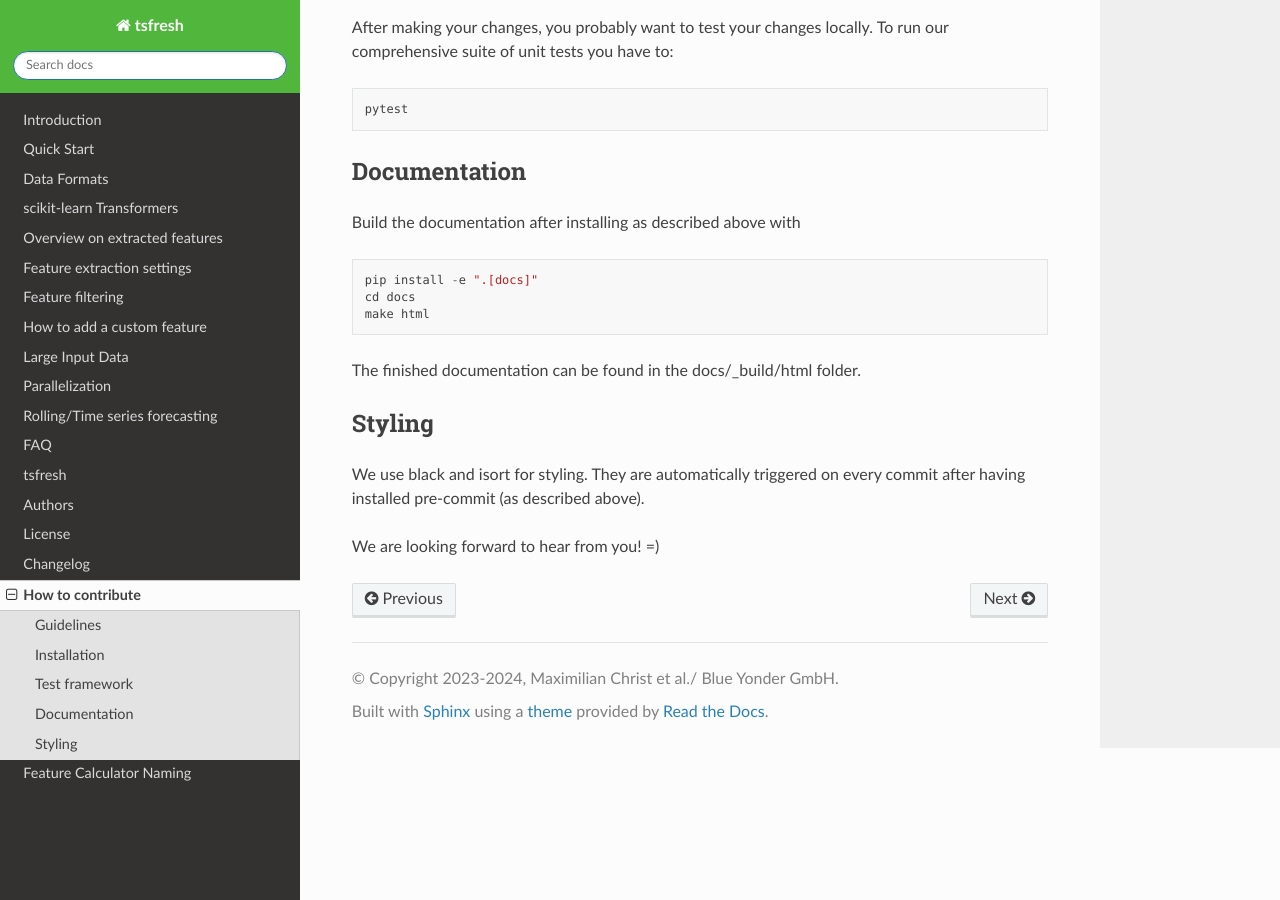
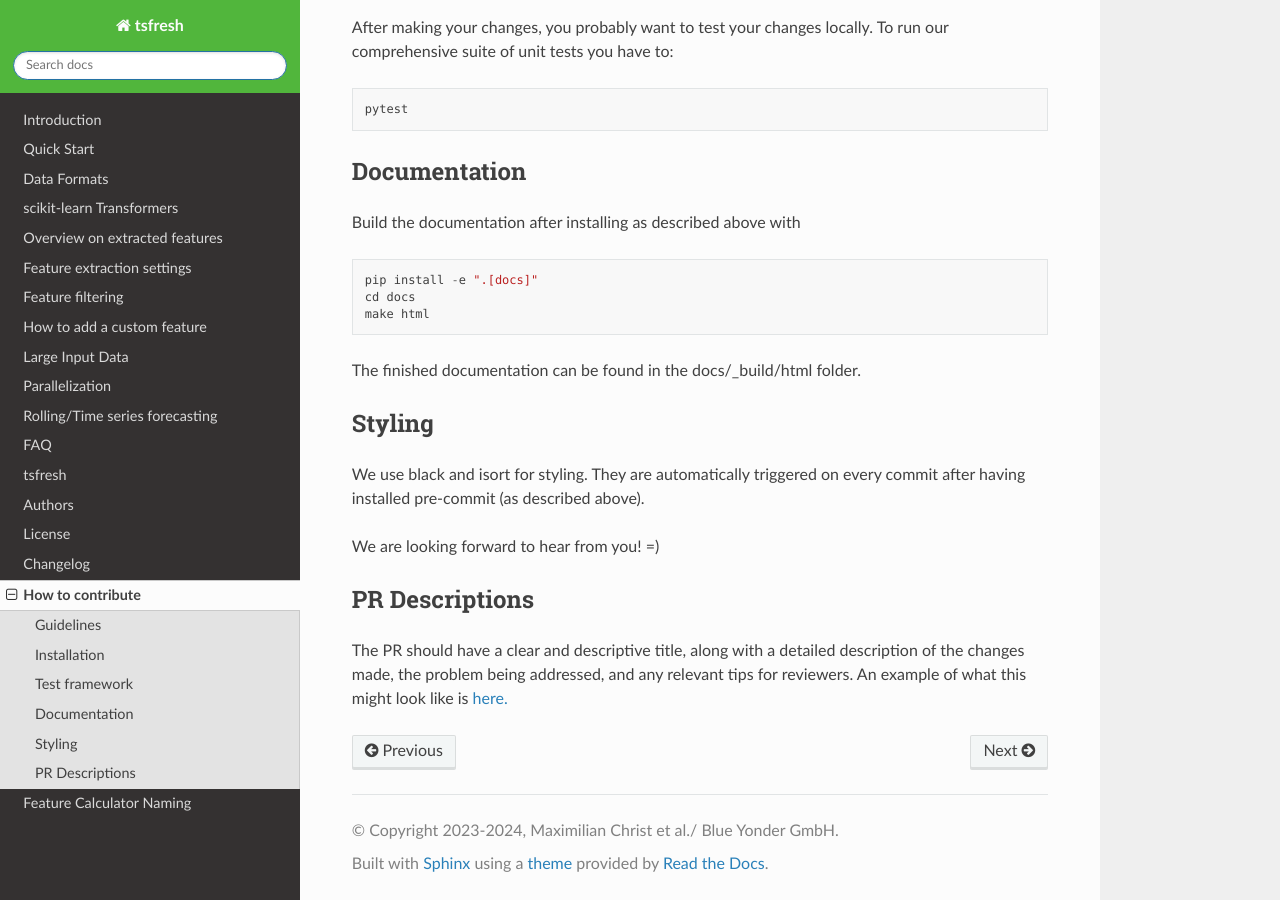
Before and after one commit to blue-yonder/tsfresh, a Sphinx documentation site: the page built from docs/text/how_to_contribute.rst, in a window 1280 px wide and 900 px high, scrolled down 1252 px. Built offline with Sphinx 7.4.7 and the Read the Docs theme 3.1.0, drawn with Linux system fonts in a browser that asks for light colours; formulas are drawn with MathJax 3.

Commit message:
PR etiquette comment
Add example of how to raise a PR.

```diff
--- a/docs/text/how_to_contribute.rst
+++ b/docs/text/how_to_contribute.rst
@@ -90,3 +90,9 @@ We use black and isort for styling. They are automatically triggered on every co
 
 
 We are looking forward to hear from you! =)
+
+
+PR Descriptions
+'''''''''''''''
+
+The PR should have a clear and descriptive title, along with a detailed description of the changes made, the problem being addressed, and any relevant tips for reviewers. An example of what this might look like is `here. <https://github.com/blue-yonder/tsfresh/pull/994#issue-1509962136>`_
```
